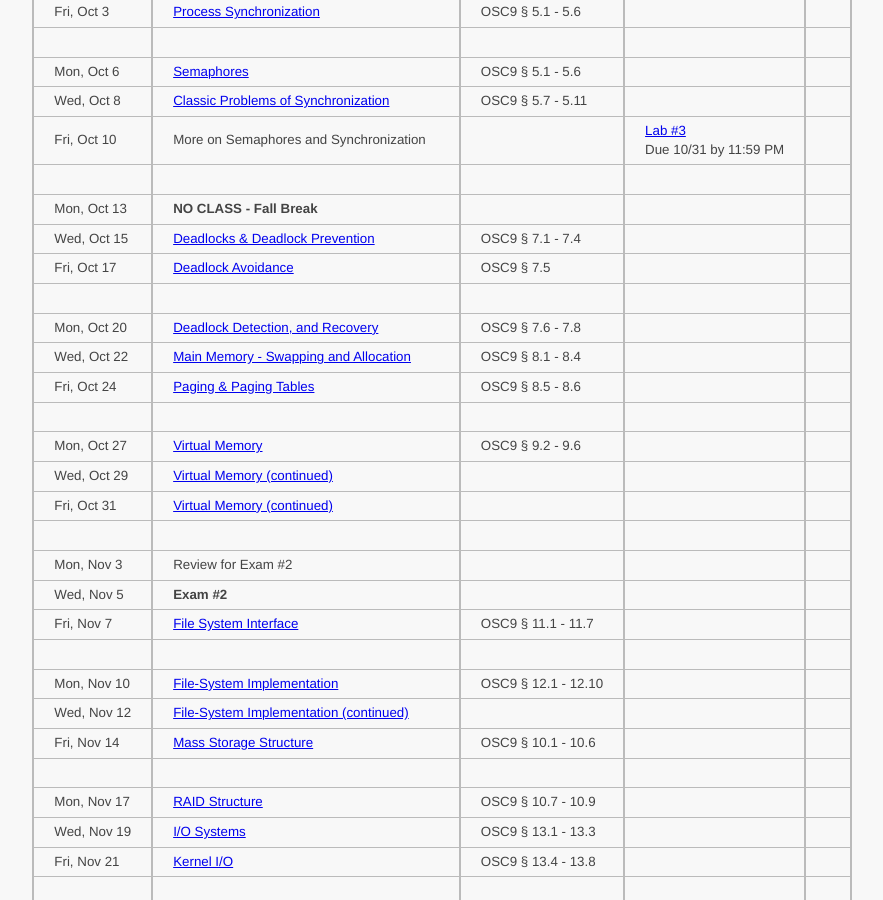
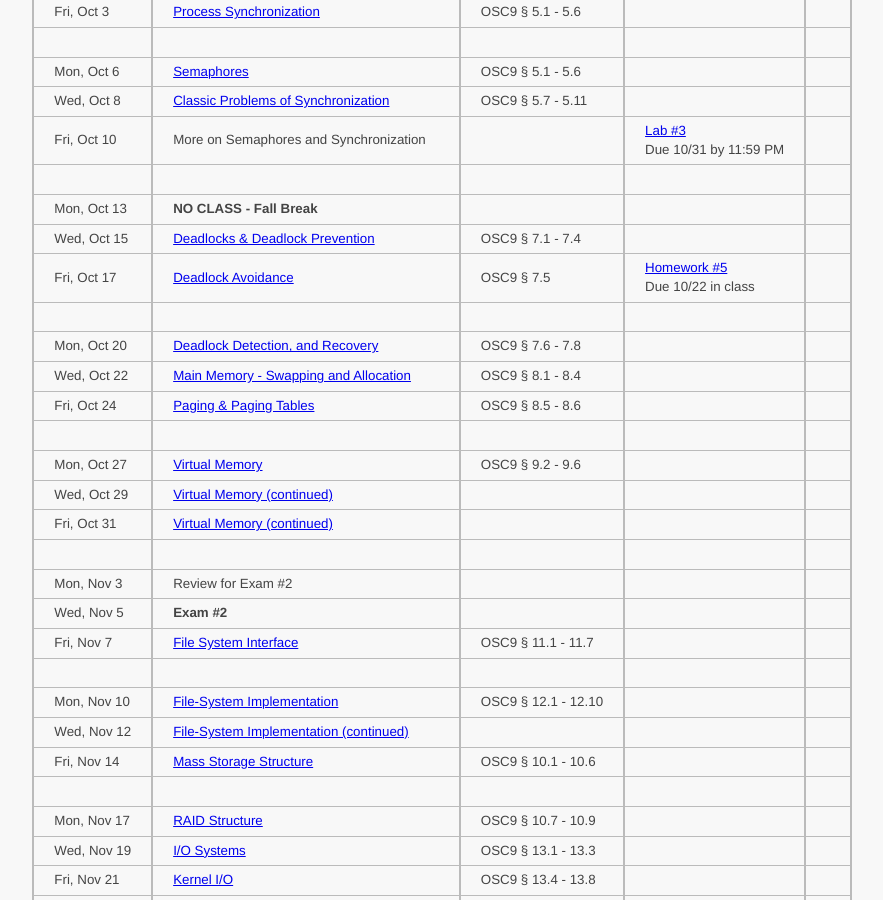
Before and after one commit to ycpcs/cs420-fall2014, a Jekyll site: the page built from schedule.md, in a window 1280 px wide and 900 px high, scrolled down 909 px. Shown: the whole window, without its empty margins (121-1004 px from the left). Built offline with Jekyll 4.4.1, drawn with Linux system fonts in a browser that asks for light colours; Markdown is read by kramdown in place of the engine named in the settings.

Commit message:
added homework #5

```diff
--- a/schedule.md
+++ b/schedule.md
@@ -40,7 +40,7 @@ Additional content will be added as it becomes available throughout the semester
 >|||||
 >| Mon, Oct 13    |  **NO CLASS - Fall Break**                                                                        |                       |                       |
 >| Wed, Oct 15    |  [Deadlocks & Deadlock Prevention](lectures/lecture13+14+15_deadlock.pdf)                         |  OSC9 § 7.1 - 7.4     |                       |
->| Fri, Oct 17    |  [Deadlock Avoidance](lectures/lecture13+14+15_deadlock.pdf)                                      |  OSC9 § 7.5           |                       |  <!-- homework5 -->
+>| Fri, Oct 17    |  [Deadlock Avoidance](lectures/lecture13+14+15_deadlock.pdf)                                      |  OSC9 § 7.5           | [Homework #5](homework/Homework_Assignment_5.txt) <br> Due 10/22 in class |  <!-- homework5 -->
 >|||||
 >| Mon, Oct 20    |  [Deadlock Detection, and Recovery](lectures/lecture13+14+15_deadlock.pdf)                        |  OSC9 § 7.6 - 7.8     |                       |
 >| Wed, Oct 22    |  [Main Memory - Swapping and Allocation](lectures/lecture16_main_memory.pdf)                      |  OSC9 § 8.1 - 8.4     |                       |
```
